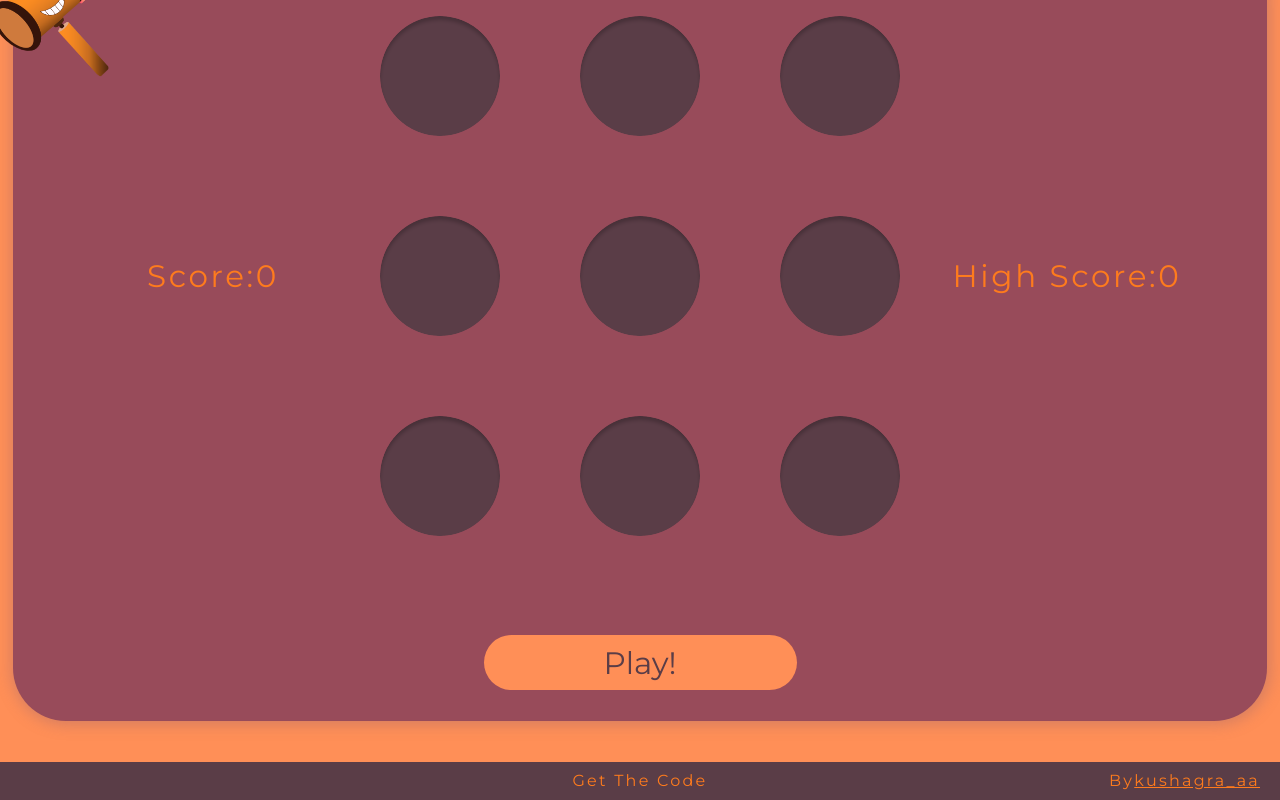
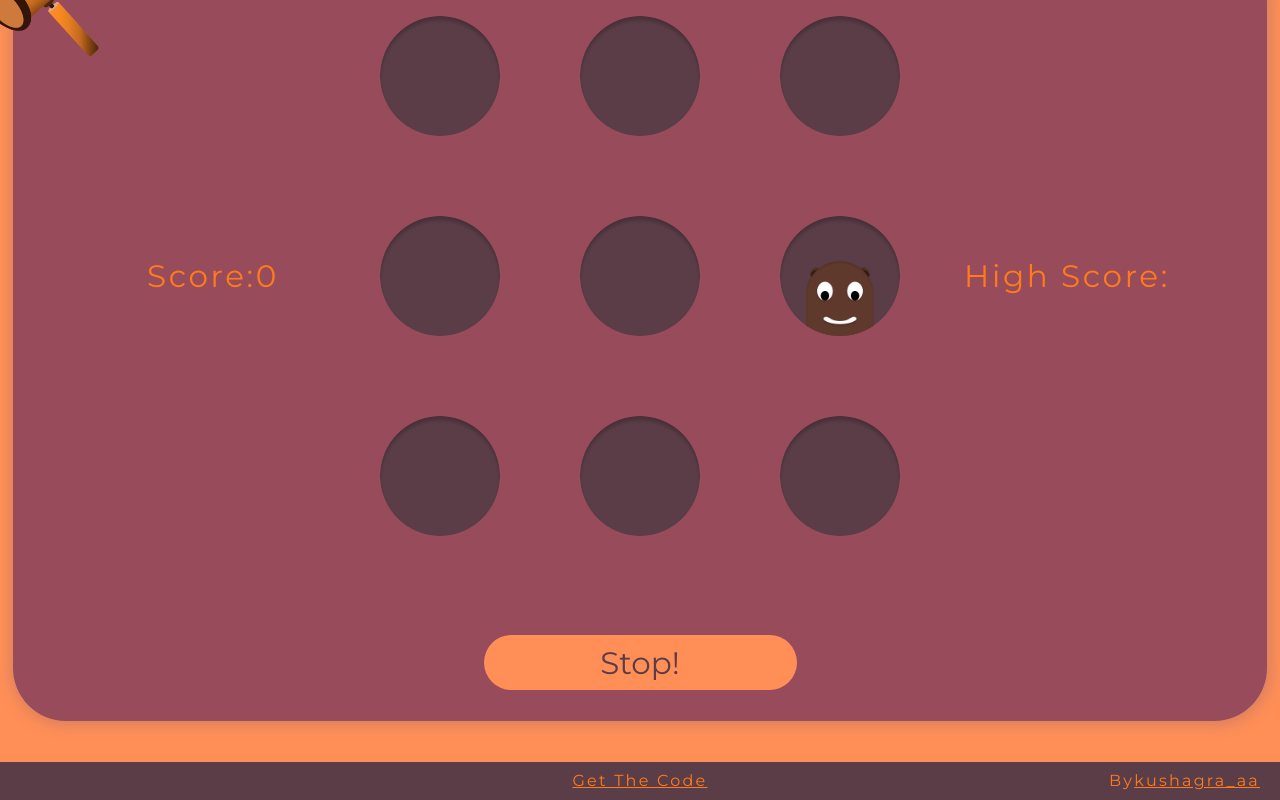
Before and after one commit to kushagra-aa/WakIt, a plain HTML site: page index.html in a window 1280 px wide. Both pictures are taken after a click on the button "Play!". Shown: the part 154-954 px from the top of the page. Drawn offline with Linux system fonts and the light colour scheme.

Commit message:
completed basic functionality

```diff
--- a/css/scss/_game-window.scss
+++ b/css/scss/_game-window.scss
@@ -75,6 +75,10 @@
   justify-content: center;
   text-align: center;
   text-transform: capitalize;
+  transition: all 0.5s ease-in-out;
+}
+.btn-pri1-sec:hover {
+  background: darken($color: map-get($root, primary1), $amount: 10%);
 }
 .dis-btn {
   display: none;
--- a/css/scss/style.scss
+++ b/css/scss/style.scss
@@ -11,21 +11,28 @@
   color: map-get($root, secondary);
   background: map-get($root, accent);
 }
+// scrollbar styles
+::-webkit-scrollbar {
+  display: none;
+}
 * {
   padding: 0px;
   margin: 0px;
   color: map-get($root, varname);
+  cursor: none;
 }
 body {
   background: map-get($root, primary1);
 }
-
+a {
+  cursor: pointer;
+}
 // cursor styles
 .cursor img {
   position: absolute;
   height: 125px;
   z-index: 2;
-  transform: translate(-10px, -40px);
+  transform: translate(-20px, -60px);
   pointer-events: none;
 }
 
@@ -68,7 +75,7 @@ footer {
   width: 100%;
   height: 38px;
   background: map-get($root, secondary);
-
+  z-index: 3;
   display: flex;
   justify-content: center;
   align-items: center;
--- a/index.html
+++ b/index.html
@@ -47,7 +47,7 @@
     </div>
     <!-- footer -->
     <footer>
-        <div class="center">get the code</div>
+        <a class="center" target="_blank" href="https://github.com/kushagra-aa/WakIt">get the code</a>
         <div class="right">By <a href="https://kushagra-aa.github.io/portfolio/" target="_blank">kushagra_aa</a></div>
     </footer>
 
--- a/js/script.js
+++ b/js/script.js
@@ -1,9 +1,55 @@
+// adding all needed elements from html
 const cursor = document.querySelector(".cursor img")
 const score = document.querySelector(".score-val")
 const highScore = document.querySelector(".high-val")
 const playBtn = document.querySelector(".play-btn")
 const stopBtn = document.querySelector(".stop-btn")
 const holes = document.querySelectorAll(".hole")
+// creating variables for game
+var hole = 0;
+var difficulty;
+var speed = 900;
+var points = 0;
+var highPoints = 0;
+var gameOn = false;
+var game;
+// making the functions for game
+function startGame() {
+    let randomNo = Math.floor(Math.random() * 9)
+    hole = holes[randomNo]
+    hole.appendChild(img)
+}
+function stopGame() {
+    gameOn = false
+    clearInterval(game)
+    hole = 0
+    // adding highscore
+    addHigh()
+    // resetting the highscore
+    points = -1
+    console.log(points)
+    console.log(highPoints)
+    // adding points to html
+    addpoints()
+}
+function addHigh() {
+    if (points > highPoints) {
+        highPoints = points;
+    }
+}
+function addpoints() {
+    score.innerText = ++points
+    localStorage.setItem("highScore", highPoints)
+    highScore.innerText = localStorage.getItem('highScore')
+}
+
+// logic to add score if click on right hole
+window.addEventListener("click", (e) => {
+    if (gameOn && e.target === hole)
+        addpoints();
+})
+
+// making an image Element
 const img = document.createElement("img")
 img.setAttribute("src", "assets/mole.png")
 img.setAttribute("class", "mole")
@@ -14,10 +60,31 @@ window.addEventListener("mousemove", (e) => {
     cursor.style.left = e.pageX + "px"
     // adding hit animation to cursor
     window.addEventListener("click", () => {
-        cursor.style.animation = "hit 0.2s ease-in-out"
+        cursor.style.animation = "hit 0.1s ease-in-out"
         // removing hit animation
         setTimeout(() => {
             cursor.style.removeProperty("animation")
-        }, 200)
+        }, 100)
     })
 })
+// addng event listener to playBtn
+playBtn.addEventListener('click', () => {
+    // disabling playBtn
+    playBtn.classList.add("dis-btn")
+    // enabling stopBtn
+    stopBtn.classList.remove("dis-btn")
+    // starting the game
+    gameOn = true
+    game = setInterval(startGame, speed)
+})
+// addng event listener to stopBtn
+stopBtn.addEventListener('click', () => {
+    // disabling stopBtn
+    stopBtn.classList.add("dis-btn")
+    // enabling playBtn
+    playBtn.classList.remove("dis-btn")
+    // stopping the game
+    stopGame()
+})
+// showing scores on load
+window.onload = () => { highScore.innerText = localStorage.getItem('highScore') }
```
Also changed, not shown: css/style.css, 1 other file.
